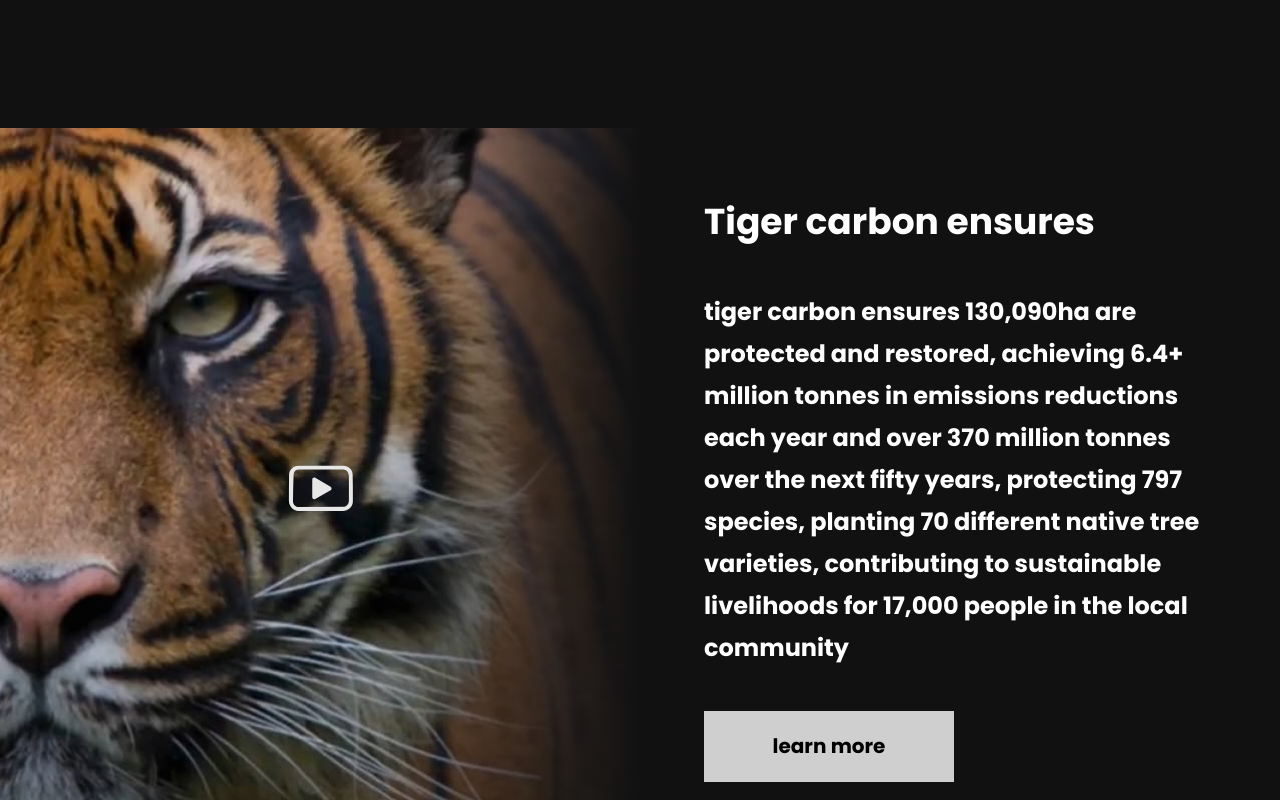
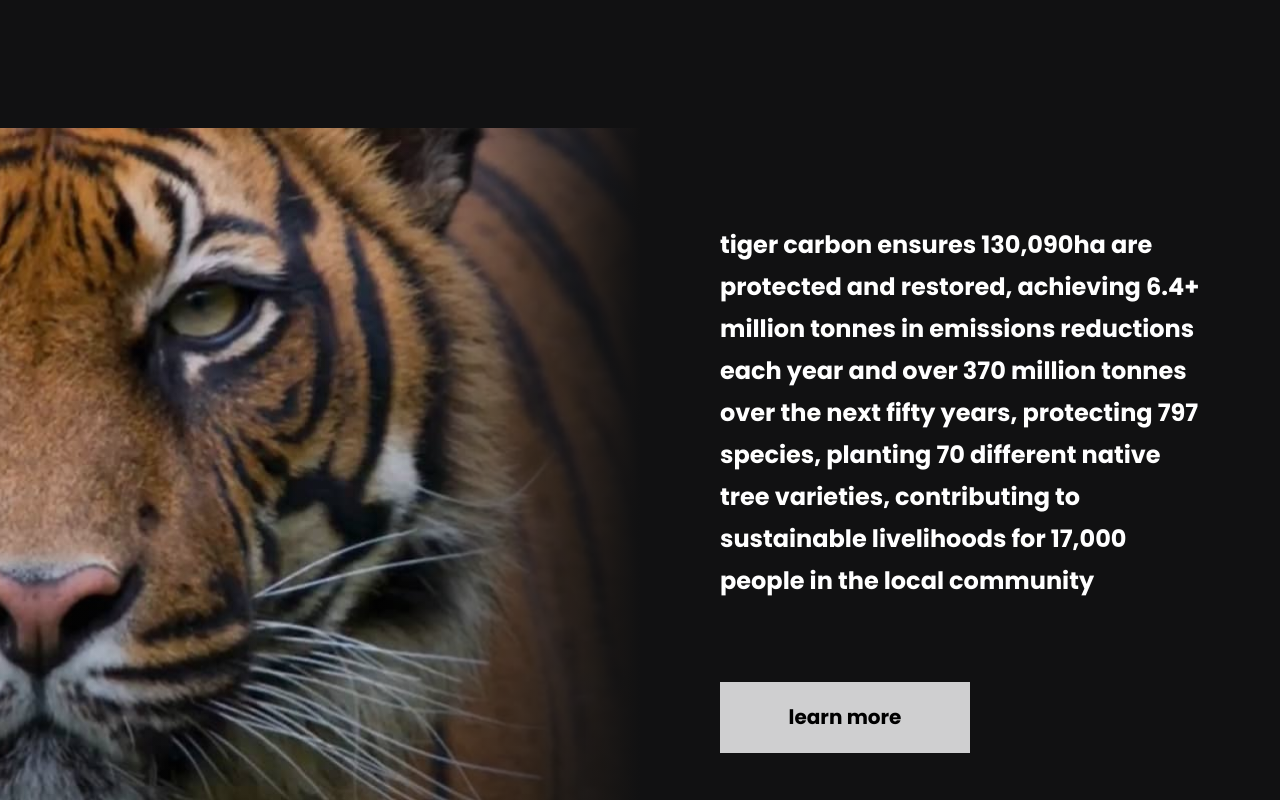
Before and after one commit to perlin-network/perl-bio-website, a React (Create React App) app: page / in a window 1280 px wide. Shown: the part 4180-4980 px from the top of the page. Built offline with nearby package versions, Linux system fonts and the light colour scheme; a web font is replaced by a local one.

Commit message:
converted project media format

```diff
--- a/src/pages/Home/HighlightedProjects.js
+++ b/src/pages/Home/HighlightedProjects.js
@@ -24,12 +24,9 @@
           </Text>
         </Box>
       </Container>
-      <ProjectVideo
-        url="https://s3.amazonaws.com/static.memoriverse/_DSC6775.mp4"
-        preview={TigerImage}
-      >
+      <ProjectVideo url="" preview={TigerImage} alt="tiger carbon">
         <Project>
-          <ProjectName>Tiger carbon ensures</ProjectName>
+          {/* <ProjectName>Tiger carbon ensures</ProjectName> */}
           <ProjectDesc>
             tiger carbon ensures 130,090ha are protected and restored, achieving
             6.4+ million tonnes in emissions reductions each year and over 370
@@ -40,13 +37,9 @@
           <LearnMore href="#">learn more</LearnMore>
         </Project>
       </ProjectVideo>
-      <ProjectVideo
-        url="https://s3.amazonaws.com/static.memoriverse/_DSC6775.mp4"
-        preview={GorillaImage}
-        inverted
-      >
+      <ProjectVideo url="" preview={GorillaImage} alt="gorilla carbon" inverted>
         <Project>
-          <ProjectName>Gorilla carbon</ProjectName>
+          {/* <ProjectName>Gorilla carbon</ProjectName> */}
           <ProjectDesc>
             gorilla carbon was the first of Africa's sustainable forest
             management REDD+ projects, protecting 92,530ha of the Congo Basin,
@@ -84,17 +77,17 @@
 }));
 
 const Project = styled((props) => (
-  <Box px={{ xs: 4, md: 8 }} py={{ xs: 8, md: 6 }} {...props} />
+  <Box px={{ xs: 4, md: 10 }} py={{ xs: 8, md: 6 }} {...props} />
 ))();
 
-const ProjectName = styled(Typography)(({ theme }) => ({
-  color: theme.palette.text.primary,
-  fontSize: 36,
-  fontWeight: 600,
-}));
+// const ProjectName = styled(Typography)(({ theme }) => ({
+//   color: theme.palette.text.primary,
+//   fontSize: 36,
+//   fontWeight: 600,
+// }));
 
 const ProjectDesc = styled(Typography)(({ theme }) => ({
-  margin: '42px 0',
+  margin: '0 0 80px',
   color: theme.palette.text.primary,
   fontSize: 24,
   fontWeight: 600,
--- a/src/pages/Home/ProjectVideo.js
+++ b/src/pages/Home/ProjectVideo.js
@@ -2,15 +2,21 @@
 import Grid from '@mui/material/Grid';
 import ReactPlayer from 'react-player/lazy';
 
-import { ReactComponent as PlayIcon } from '../../assets/icons/play.svg';
+// import { ReactComponent as PlayIcon } from '../../assets/icons/play.svg';
 import MediaGridItem from '../../components/MediaGridItem';
 import DetailsGridItem from '../../components/DetailsGridItem';
 
-export default function ProjectVideo({ url, preview, inverted, children }) {
+export default function ProjectVideo({
+  url,
+  preview,
+  alt,
+  inverted,
+  children,
+}) {
   return (
     <Grid container>
       <MediaGridItem inverted={inverted}>
-        <ReactPlayer
+        {/* <ReactPlayer
           url={url}
           light={preview}
           playIcon={<PlayIcon />}
@@ -19,7 +25,8 @@
           loop
           width="100%"
           height="100%"
-        />
+        /> */}
+        <img src={preview} alt={alt} />
       </MediaGridItem>
       <DetailsGridItem inverted={inverted}>{children}</DetailsGridItem>
     </Grid>
```
